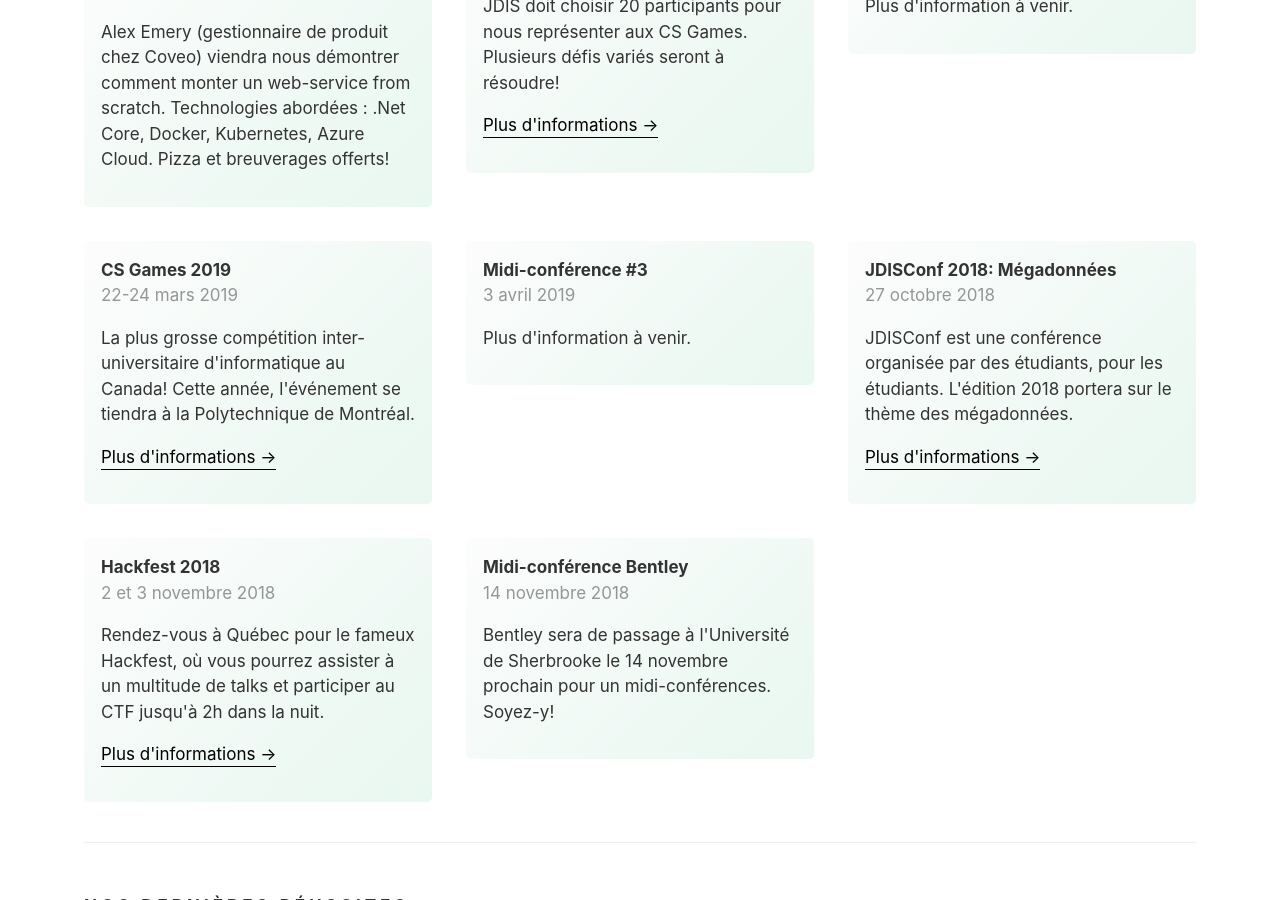
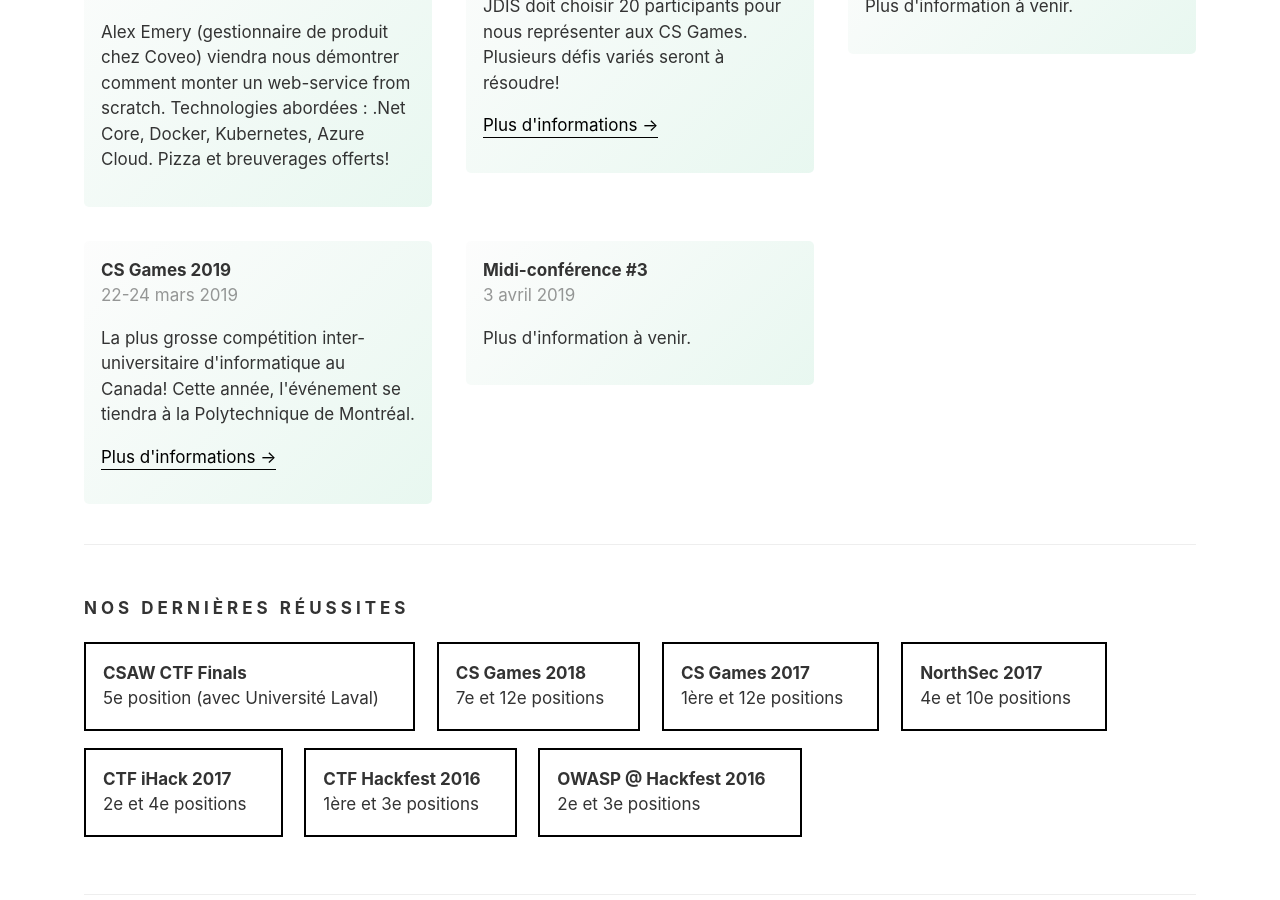
Before and after one commit to JDIS/Website, a Jekyll site: the page built from _pages/index.html, in a window 1280 px wide and 900 px high, scrolled down 2014 px. Built offline with Jekyll 4.4.1, drawn with Linux system fonts in a browser that asks for light colours; some web fonts are replaced; some of the changed lines change nothing that is shown.

Commit message:
Remove events as they pass automatically with the power of the JavaScript

```diff
--- a/_pages/index.html
+++ b/_pages/index.html
@@ -72,7 +72,7 @@ layout: page
 <h3 id="evenements" class="section-title">Événements à venir</h3>
 <ul class="grid grid-3">
   {% for event in site.data.events %}
-    <li>
+    <li class="event" data-timestamp="{{ event.date_unix }}">
       <p>
         <b>{{ event.name }}</b><br/>
         <span class="faded">{{ event.date }}</span>
@@ -115,3 +115,4 @@ layout: page
     <a href="{{ medium.url }}" target="_blank">{{ medium.label }}</a>
   {% endfor %}
 </div>
+<script src="/assets/js/events.js"></script>
--- /dev/null
+++ b/assets/js/events.js
@@ -0,0 +1,8 @@
+// Hide all past events.
+document.querySelectorAll(".event").forEach(
+	(value, key, number, parent) => {
+		if(value.dataset.timestamp < Date.now()) {
+			value.style.display = "none"
+		}
+	}
+)
```
